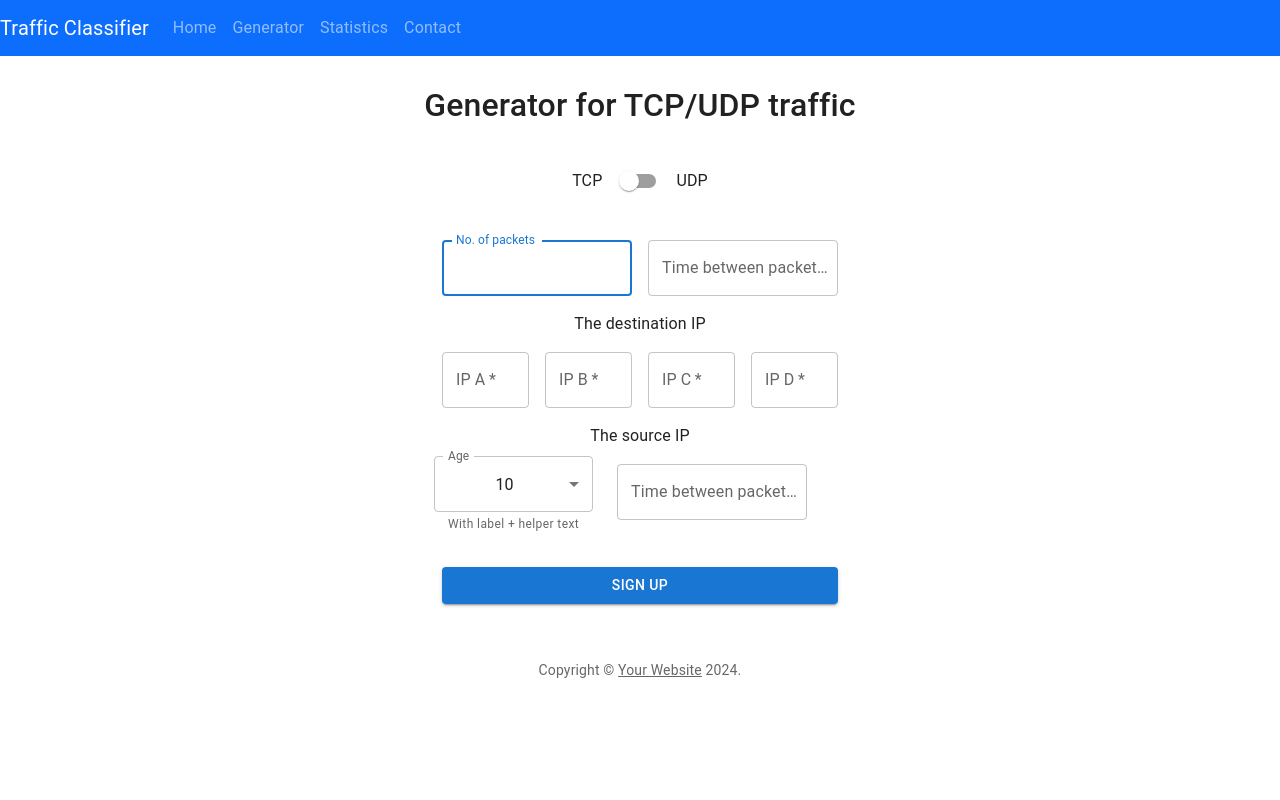
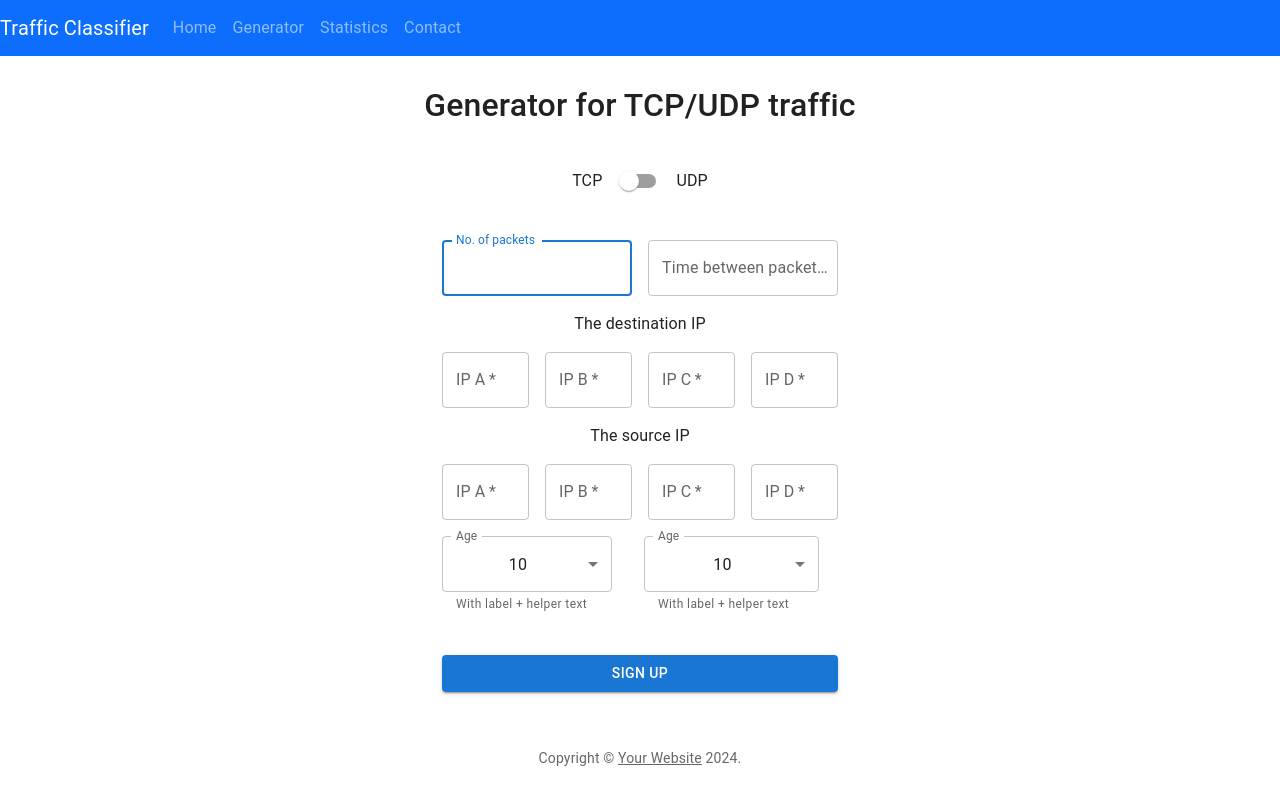
Before and after one commit to ACojo/ACojo, a React (Create React App) app in the folder app/frontend/traffic-clasifier/: page /Generator in a window 1280 px wide. Built offline with nearby package versions, Linux system fonts and the light colour scheme.

Commit message:
final layout for the tcp generator

```diff
--- a/app/frontend/traffic-clasifier/src/components/SignUp.js
+++ b/app/frontend/traffic-clasifier/src/components/SignUp.js
@@ -140,9 +140,53 @@ export default function SignUp(props) {
               <p> </p>
               <h>The source IP</h>
               <p> </p>
-              <Grid>
               <Grid container spacing={2}>
-                <FormControl sx={{ m: 1, minWidth: 120 }}>
+                <Grid item xs={12} sm={3}>
+                  <TextField
+                    required
+                    fullWidth
+                    id="IPDestA"
+                    label="IP A"
+                    name="IPDestA"
+                    autoComplete="IP A"
+                  />
+                </Grid>
+                <Grid item xs={12} sm={3}>
+                  <TextField
+                    required
+                    fullWidth
+                    id="IPDestB"
+                    label="IP B"
+                    name="IPDestB"
+                    autoComplete="IP B"
+                  />
+                </Grid>
+                <Grid item xs={12} sm={3}>
+                  <TextField
+                    required
+                    fullWidth
+                    id="IPDestC"
+                    label="IP C"
+                    name="IPDestC"
+                    autoComplete="IP C"
+                  />
+                </Grid>
+                <Grid item xs={12} sm={3}>
+                  <TextField
+                    required
+                    fullWidth
+                    id="IPDestD"
+                    label="IP D"
+                    name="IPDestd"
+                    autoComplete="IP D"
+                  />
+                </Grid>
+              </Grid>
+              <p></p>
+              <h> </h>
+              <p></p>
+              <Grid container spacing={2}>
+                <FormControl sx={{ m: 2, width: 170 }}>
                   <InputLabel id="demo-simple-select-helper-label">Age</InputLabel>
                   <Select
                     labelId="flags"
@@ -161,18 +205,27 @@ export default function SignUp(props) {
                   </Select>
                   <FormHelperText>With label + helper text</FormHelperText>
                   </FormControl>
-                <Grid item xs={12} sm={6}>
-                  <TextField
-                    required
-                    fullWidth
-                    id="TimeBetweenPackets"
-                    label="Time between packets"
-                    name="TimeBetweenPackets"
-                    autoComplete="Time between packets"
-                  />
-                </Grid>
+                  <FormControl sx={{ m: 2, width: 175 }}>
+                  <InputLabel id="demo-simple-select-helper-label">Age</InputLabel>
+                  <Select
+                    labelId="flags"
+                    name='flags'
+                    id="flags"
+                    value={10}
+                    label="Age"
+                    // onChange={handleChange}
+                  >
+                    <MenuItem value="">
+                      <em>None</em>
+                    </MenuItem>
+                    <MenuItem value={10}>10</MenuItem>
+                    <MenuItem value={20}>Twenty</MenuItem>
+                    <MenuItem value={30}>Thirty</MenuItem>
+                  </Select>
+                  <FormHelperText>With label + helper text</FormHelperText>
+                  </FormControl>
             </Grid>
-            </Grid>
+
             <Button
               type="submit"
               fullWidth
```
